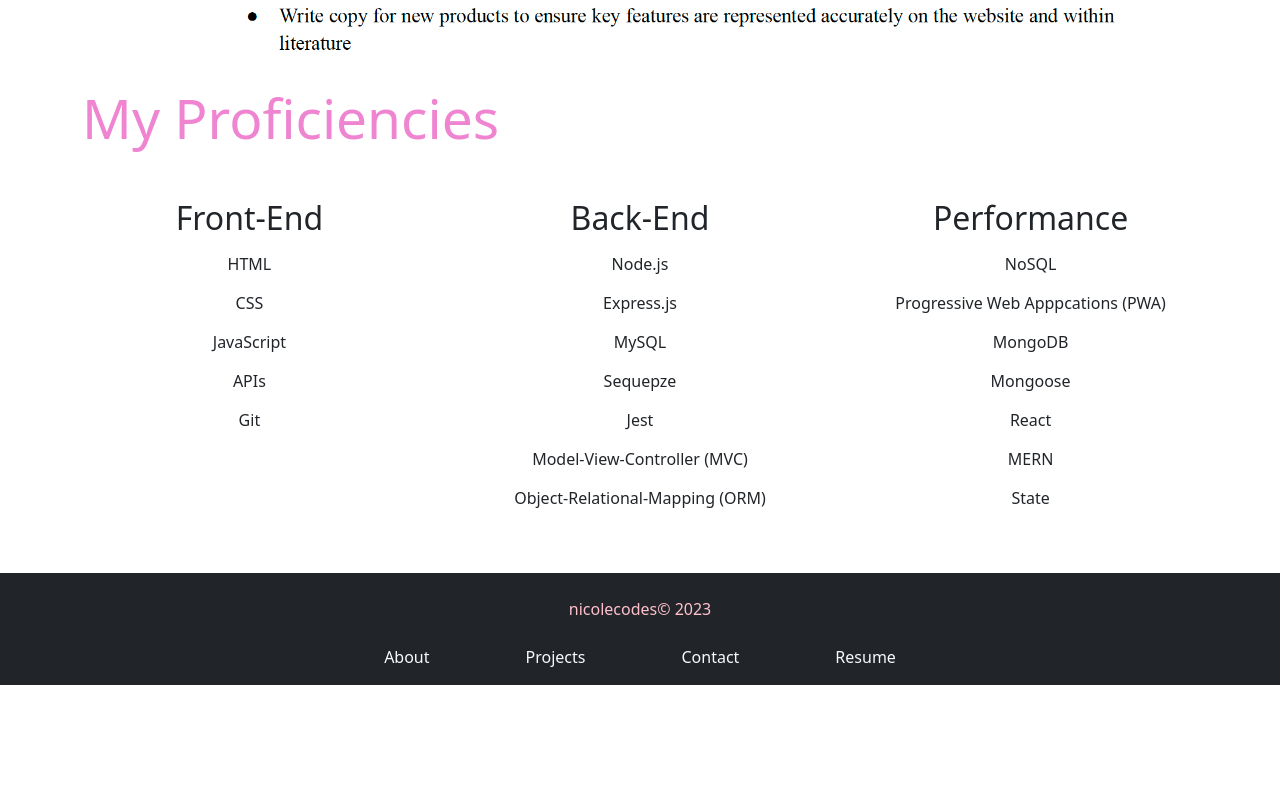
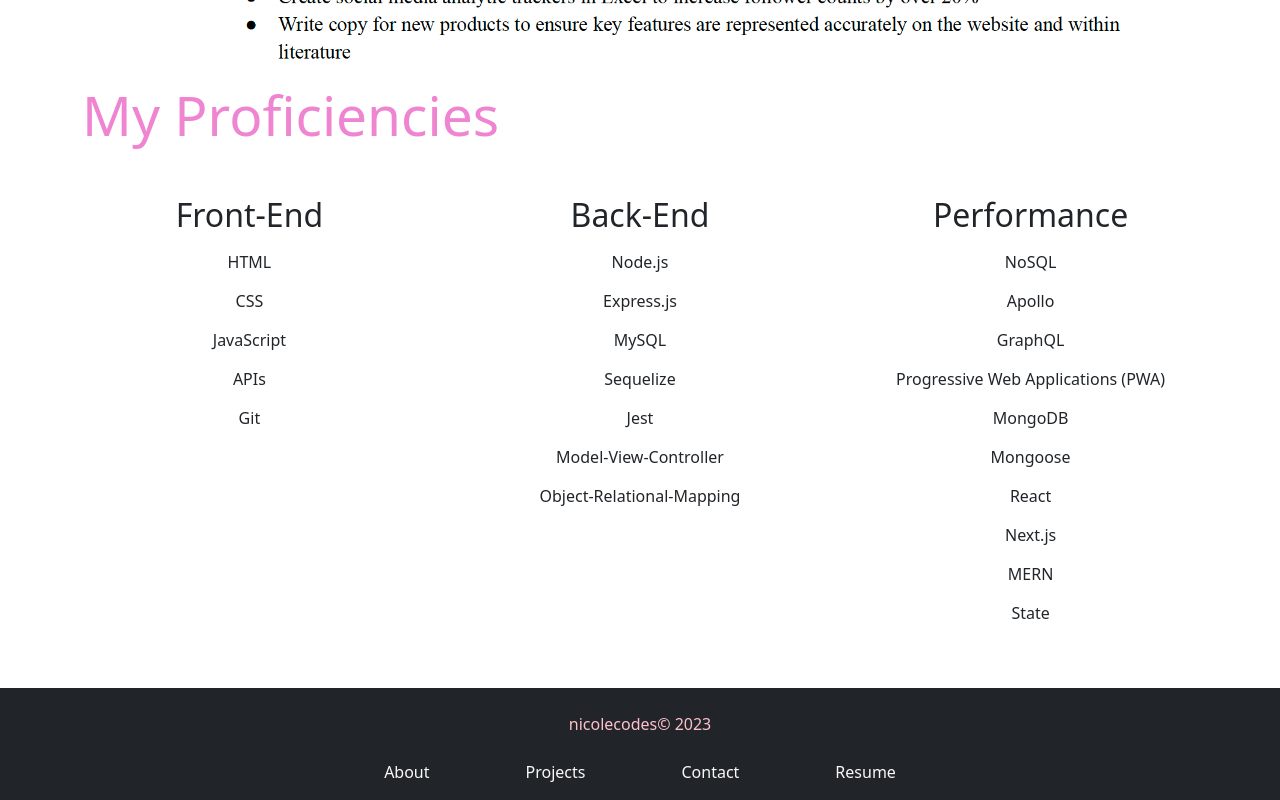
Before and after one commit to nstark12/react-portfolio, a React (Vite) app: page /resume in a window 1280 px wide. Shown: the part 1572-2372 px from the top of the page. Before the commit the page ends 2257 px from the top, so only its background shows below. Built offline with nearby package versions, Linux system fonts and the light colour scheme.

Commit message:
updated resume

```diff
--- a/src/components/Resume.jsx
+++ b/src/components/Resume.jsx
@@ -1,5 +1,5 @@
-import resume from '../assets/resume2023.pdf'
-import resumeImg from '../assets/resume2023.png'
+import resume from "../assets/res-dec.pdf";
+import resumeImg from "../assets/res-dec.png";
 
 const Resume = () => {
   return (
@@ -14,7 +14,6 @@ const Resume = () => {
 
         <h1>My Proficiencies</h1>
         <div className="proficiencies my-5">
-
           <div className="type">
             <h2>Front-End</h2>
 
@@ -23,7 +22,6 @@ const Resume = () => {
             <p>JavaScript</p>
             <p>APIs</p>
             <p>Git</p>
-
           </div>
           <div className="type">
             <h2>Back-End</h2>
@@ -31,28 +29,28 @@ const Resume = () => {
             <p>Node.js</p>
             <p>Express.js</p>
             <p>MySQL</p>
-                            <p>Sequepze</p>
+            <p>Sequelize</p>
             <p>Jest</p>
-                            <p>Model-View-Controller (MVC)</p>
-                            <p>Object-Relational-Mapping (ORM)</p>
-
+            <p>Model-View-Controller</p>
+            <p>Object-Relational-Mapping</p>
           </div>
           <div className="type">
             <h2>Performance</h2>
             <p>NoSQL</p>
-                            <p>Progressive Web Apppcations (PWA)</p>
+            <p>Apollo</p>
+            <p>GraphQL</p>
+            <p>Progressive Web Applications (PWA)</p>
             <p>MongoDB</p>
             <p>Mongoose</p>
             <p>React</p>
+            <p>Next.js</p>
             <p>MERN</p>
             <p>State</p>
-
           </div>
         </div>
-
       </div>
     </>
-    )
-}
+  );
+};
 
-export default Resume
+export default Resume;
```
Also changed, not shown: src/assets/res-dec.png (added), 1 other file (tests, documents, lock files or other folders). Lines whose indentation alone changed are shown as unchanged.
